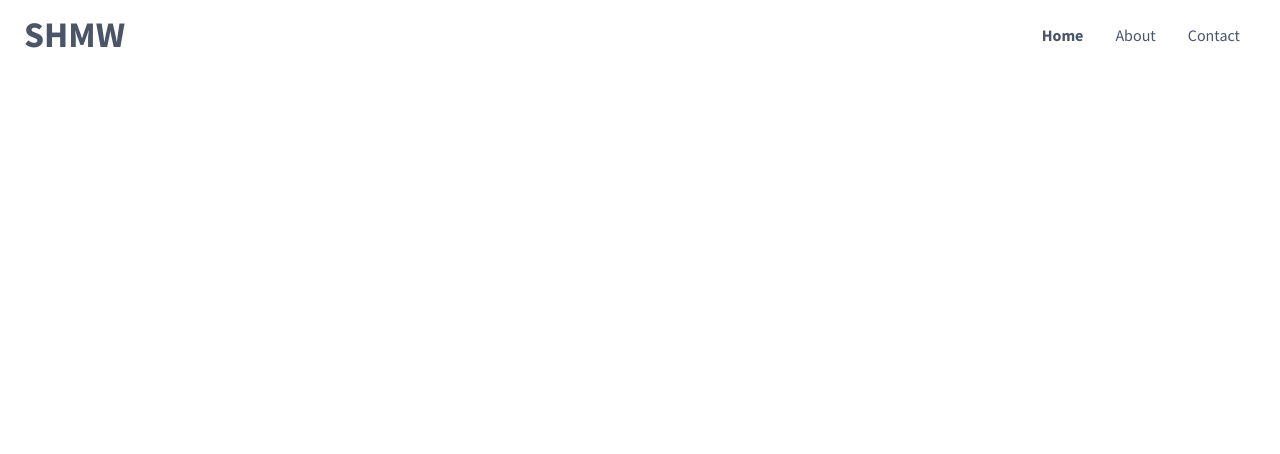
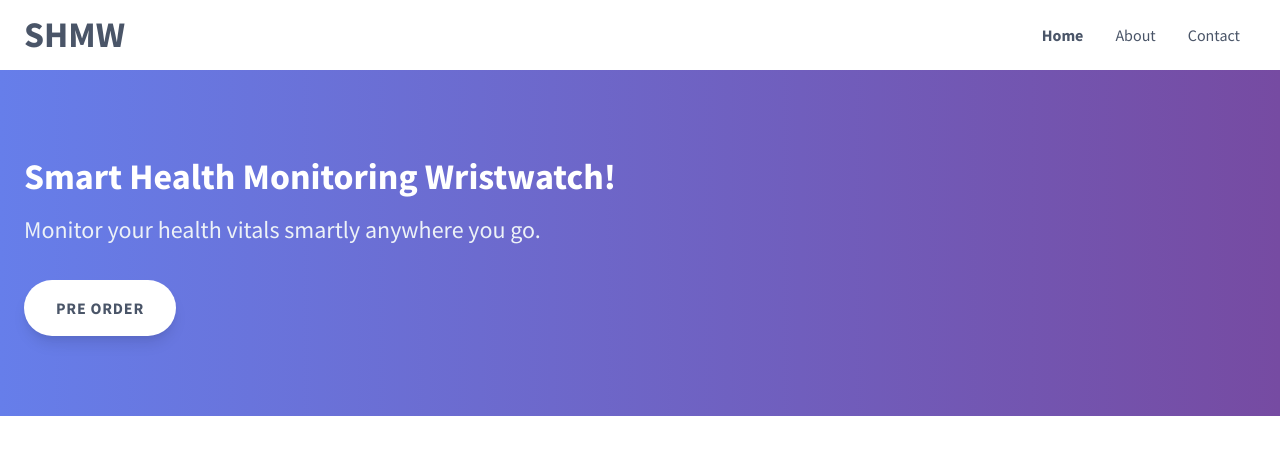
Before and after one commit to samuelematias/tailwind-landing-page, a plain HTML site: page index.html in a window 1280 px wide. Drawn offline with nearby package versions, Linux system fonts and the light colour scheme.

Commit message:
Implementing Hero

```diff
--- a/index.html
+++ b/index.html
@@ -52,5 +52,24 @@
 				</div>
 			</div>
 		</nav>
+		<!--Hero-->
+		<div
+			class="py-20"
+			style="background: linear-gradient(90deg, #667eea 0%, #764ba2 100%)"
+		>
+			<div class="container mx-auto px-6">
+				<h2 class="text-4xl font-bold mb-2 text-white">
+					Smart Health Monitoring Wristwatch!
+				</h2>
+				<h3 class="text-2xl mb-8 text-gray-200">
+					Monitor your health vitals smartly anywhere you go.
+				</h3>
+				<button
+					class="bg-white font-bold rounded-full py-4 px-8 shadow-lg uppercase tracking-wider"
+				>
+					Pre Order
+				</button>
+			</div>
+		</div>
 	</body>
 </html>
```
